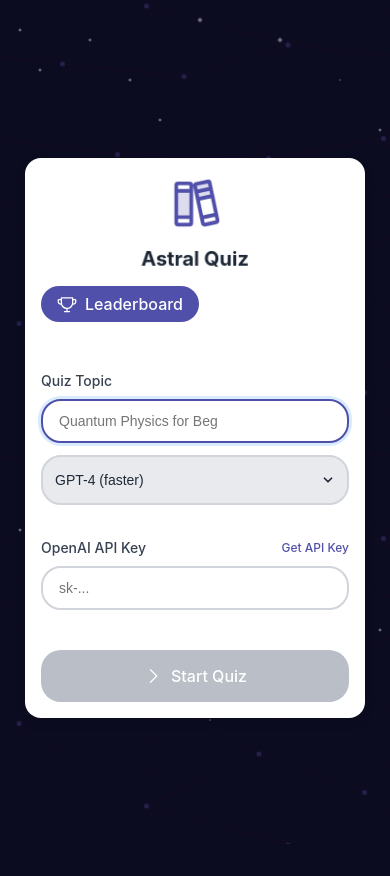
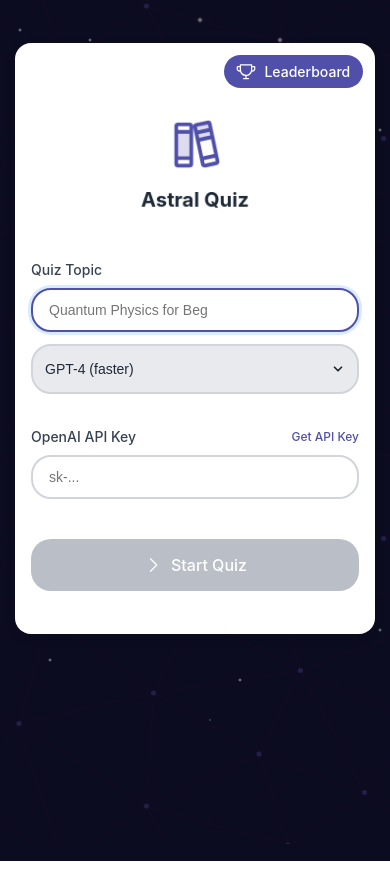
Before and after one commit to majd-karoun/astral-quiz, a React (Vite) app: page / in a window 390 px wide. Built offline with nearby package versions, Linux system fonts and the light colour scheme.

Commit message:
mobile responsive

```diff
--- a/src/App.css
+++ b/src/App.css
@@ -2,19 +2,26 @@
 body {
   margin: 0;
   padding: 0;
-  min-height: 100vh;
+  height: 100vh;
   font-family: -apple-system, BlinkMacSystemFont, 'Segoe UI', Roboto, 'Helvetica Neue', Arial, sans-serif;
   background: #0c0c20;
   color: #2d2d2d;
   display: flex;
   align-items: center;
   justify-content: center;
-  overflow-x: hidden;
+  overflow: hidden;
   position: relative;
 }
 
+@media (max-width: 768px) {
+  body {
+    align-items: flex-start;
+    padding-top: 2vh;
+  }
+}
+
 .app-wrapper {
-  min-height: 100vh;
+  height: 100vh;
   width: 100%;
   max-width: 100%;
   display: flex;
@@ -24,7 +31,15 @@
   position: relative;
   z-index: 1;
   padding: 1rem;
+  overflow: hidden;
+}
 
+@media (max-width: 768px) {
+  .app-wrapper {
+    align-items: flex-start;
+    min-height: auto;
+    padding: 0.5rem;
+  }
 }
 
 /* Astral Background */
@@ -79,10 +94,18 @@
   align-items: center;
   justify-content: center;
   position: relative;
-  min-height: 100vh;
+  height: 100%;
   padding: 20px;
   box-sizing: border-box;
   margin: 0 auto;
+}
+
+@media (max-width: 768px) {
+  .container {
+    min-height: auto;
+    padding: 10px;
+    align-items: flex-start;
+  }
 }
 
 
@@ -199,6 +222,19 @@
 }
 
 /* Media Queries */
+.game-over-container {
+  width: 100%;
+  display: flex;
+  justify-content: center;
+  align-items: center;
+}
+
+@media (max-width: 768px) {
+  .game-over-container {
+    padding: 0 1rem;
+  }
+}
+
 @media (max-width: 400px) {
   .container {
     max-width: 380px;
@@ -231,4 +267,8 @@
   .button {
     padding: 14px 20px;
   }
+
+  .game-over-container {
+    padding: 0 0.5rem;
+  }
 }
--- a/src/components/game-over-card/GameOverCard.css
+++ b/src/components/game-over-card/GameOverCard.css
@@ -204,3 +204,20 @@
   width: 300px;
   height: 300px;
 }
+
+
+@media (max-width: 768px) {
+  .game-over-card {
+    margin-top: 0;
+    max-width: 90vw;
+    padding: clamp(1rem, 4vw, 1.5rem);
+  }
+}
+
+@media (max-width: 480px) {
+  .game-over-card {
+    margin-top: 0;
+    max-width: 95vw;
+    padding: clamp(0.8rem, 4vw, 1rem);
+  }
+}
--- a/src/components/loading-screen/LoadingScreen.css
+++ b/src/components/loading-screen/LoadingScreen.css
@@ -57,3 +57,19 @@
   0% { transform: translateX(-100%); }
   100% { transform: translateX(300%); }
 }
+
+@media (max-width: 768px) {
+  .simple-loading-screen {
+    position: fixed;
+    top: 50%;
+    left: 50%;
+    transform: translate(-50%, -50%);
+    width: 90vw;
+    max-width: 400px;
+    padding: 1.5rem;
+  }
+
+  .title-large {
+    font-size: 1.5rem;
+  }
+}
--- a/src/components/questions-card/QuestionsCard.css
+++ b/src/components/questions-card/QuestionsCard.css
@@ -78,7 +78,8 @@
   box-shadow: 0 8px 32px rgba(0, 0, 0, 0.12);
   max-width: min(650px, 90vw);
   width: 100%;
-  height: 100%;
+  height: fit-content;
+  max-height: 100%;
   padding: clamp(1rem, 3vw, 2rem);
   position: relative;
   overflow: auto;
@@ -410,6 +411,22 @@
 
 /* Responsive Design */
 @media (max-width: 768px) {
+  .questions-card {
+    padding: 4vh 4vw 2vh 4vw;
+  }
+
+  .questions-card-content-wrapper {
+    max-width: 92vw;
+    padding: clamp(1rem, 3vw, 1.5rem);
+    border-radius: 1rem;
+  }
+
+  .header {
+    padding: 16px 0 12px 0;
+    flex-wrap: wrap;
+    gap: 8px;
+  }
+
   .header-item {
     font-size: 16px;
   }
@@ -418,7 +435,68 @@
     font-size: 20px;
   }
 
+  .header-item.score .score-number {
+    font-size: 24px;
+  }
+
+  .question-and-options {
+    padding: 24px 0;
+  }
+
   .question {
     font-size: 18px;
+    margin-bottom: 24px;
+    line-height: 1.3;
+  }
+
+  .options-grid {
+    gap: 12px;
+    margin-bottom: 16px;
+  }
+
+  .questions-card .button-outline {
+    height: 48px;
+    font-size: 14px;
+    border-radius: 18px;
+  }
+
+  .bottom-container {
+    padding: 12px 0 16px 0;
+    flex-direction: column;
+    align-items: stretch;
+    gap: 12px;
+  }
+
+  .help-options {
+    justify-content: center;
+    margin-top: 0;
+  }
+
+  .help-options .button {
+    min-width: 120px;
+    font-size: 14px;
+  }
+
+  .feedback-container {
+    justify-content: center;
+  }
+
+  .feedback {
+    position: static;
+    transform: none;
+    max-width: 100%;
+    font-size: 14px;
+    padding: 10px 14px;
   }
 }
+
+@media (max-width: 480px) {
+  .questions-card {
+    padding: 3vh 4vw 1vh 4vw;
+  }
+
+  .questions-card-content-wrapper {
+    max-width: 92vw;
+    padding: clamp(1rem, 3vw, 1.2rem);
+  }
+}
--- a/src/components/topic-input/TopicInput.css
+++ b/src/components/topic-input/TopicInput.css
@@ -386,6 +386,13 @@
   backdrop-filter: blur(0px);
 }
 
+@media (max-width: 768px) {
+  .modal-overlay {
+    align-items: flex-start;
+    padding: 2vh 3vw;
+  }
+}
+
 .modal-overlay.open {
   opacity: 1;
   visibility: visible;
@@ -578,10 +585,12 @@
   .topic-card {
     max-width: 95vw;
     padding: 1rem;
+    min-height: 70vh;
   }
 
   .topic-header {
     margin-bottom: 1.5rem;
+    margin-top: 3.5rem;
   }
 
   .topic-icon {
@@ -611,9 +620,11 @@
   }
 
   .leaderboard-button {
-    position: static;
-    margin-top: 1rem;
-    align-self: center;
+    position: absolute;
+    right: 0.75rem;
+    top: 0.75rem;
+    padding: 0.4rem 0.8rem;
+    font-size: 0.875rem;
   }
 
   .input-sections {
```
